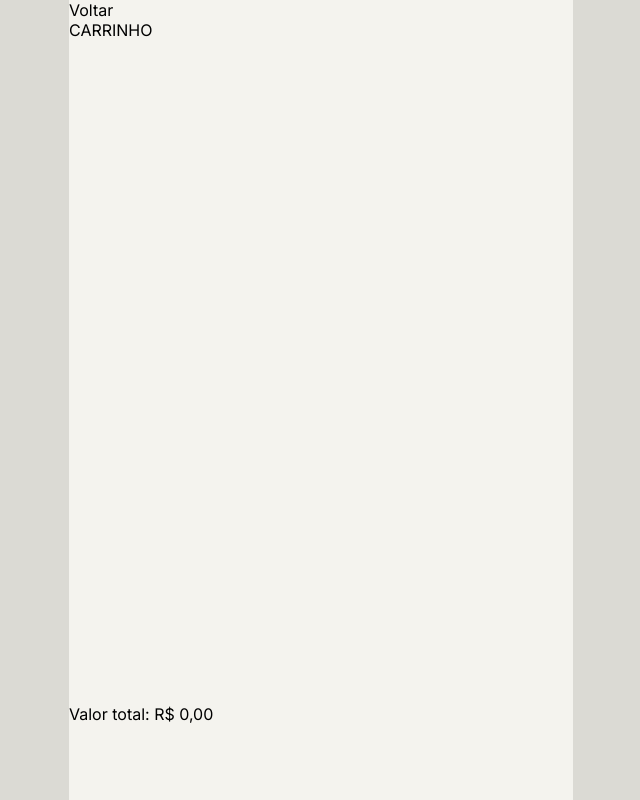
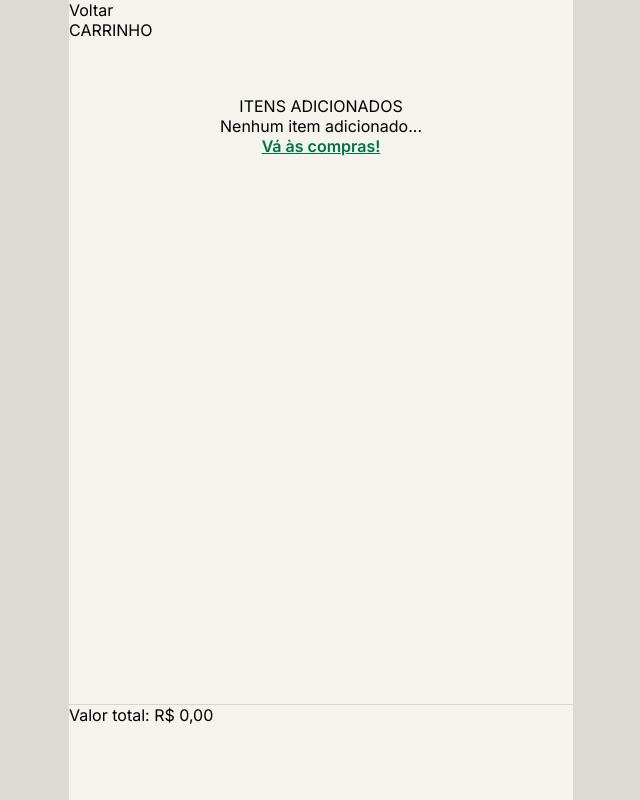
Before and after one commit to caio303/robins-food, a React (Create React App) app in the folder frontend/: page /carrinho in a window 1280 px wide. Shown: the whole page, without its empty margins (319-959 px from the left). Built offline with nearby package versions, Linux system fonts and the light colour scheme; a web font is replaced by a local one.

Commit message:
Componentizacao do estilo para item nao encontrado

```diff
--- a/frontend/src/App.scss
+++ b/frontend/src/App.scss
@@ -27,6 +27,22 @@ a {
     cursor: pointer;
 }
 
+
+.item-nao-encontrado {
+    align-items: center;
+    display: flex;
+    flex-direction: column;
+    justify-self: center;
+    height: 44rem;
+    width: 100%;
+
+    a#voltar-inicio {
+        color: $verde;
+        font-weight: $font-semibold;
+        text-decoration: underline;
+    }
+}
+
 div[id^=pagina-] {
     display: grid;
     grid-template:
@@ -52,6 +68,7 @@ main[id^=conteudo-] {
 }
 
 footer[id^=footer-] {
+    border-top: 1px solid $cinza3;
     grid-area: footer;
     height: 12vh;
 }
--- a/frontend/src/components/ConteudoCarrinho.jsx
+++ b/frontend/src/components/ConteudoCarrinho.jsx
@@ -1,6 +1,7 @@
 import { useDispatch } from "../../node_modules/react-redux/es/exports"
 import { getValorEmReais } from "../utils"
 import { actions as carrinhoActions } from "../actions/carrinho.actions"
+import { Link } from "../../node_modules/react-router-dom/dist/index"
 
 export const ConteudoCarrinho = ({ carrinho }) => {
     const dispatch = useDispatch()
@@ -8,10 +9,16 @@ export const ConteudoCarrinho = ({ carrinho }) => {
 
     return (
         <main id="conteudo-carrinho">
-             {carrinho.itens.map(item => (
-                <div onClick={() => removerItemDoCarrinho(item.id)} key={item.id}>
-                        {item.quantidade} x {item.nome} R$ {getValorEmReais(item.valor * item.quantidade)}
-                </div>
+            ITENS ADICIONADOS
+             {carrinho.itens.length < 1
+                ? <div className="item-nao-encontrado">
+                      <div>Nenhum item adicionado...</div>
+                      <Link to={'inicio'} id="voltar-inicio">Vá às compras!</Link>
+                  </div>
+                : carrinho.itens.map(item => (
+                    <div onClick={() => removerItemDoCarrinho(item.id)} key={item.id}>
+                            {item.quantidade} x {item.nome} R$ {getValorEmReais(item.valor * item.quantidade)}
+                    </div>
              ))}
         </main>
     )
--- a/frontend/src/components/ConteudoRestaurante.jsx
+++ b/frontend/src/components/ConteudoRestaurante.jsx
@@ -53,7 +53,7 @@ export const ConteudoRestaurante = () => {
                     </div>
                 </>
             ) : (
-                <div id="conteudo-restaurante__nao-encontrado">
+                <div id="item-nao-encontrado">
                     <div>Restaurante não encontrado :/</div>
                     <Link to={'/inicio'} id="voltar-inicio">Voltar ao início!</Link>
                 </div>
--- a/frontend/src/components/ConteudoRestaurante.scss
+++ b/frontend/src/components/ConteudoRestaurante.scss
@@ -24,19 +24,4 @@
         overflow-y: scroll;
         &::-webkit-scrollbar { width: 0; }
     }
-
-    &__nao-encontrado {
-        align-items: center;
-        display: flex;
-        flex-direction: column;
-        justify-self: center;
-        height: 44rem;
-        width: 100%;
-
-        a#voltar-inicio {
-            color: $verde;
-            font-weight: $font-semibold;
-            text-decoration: underline;
-        }
-    }
 }
--- a/frontend/src/components/FooterNavegacao.scss
+++ b/frontend/src/components/FooterNavegacao.scss
@@ -1,7 +1,6 @@
 @import '../variables';
 
 footer#footer-navegacao {
-    border-top: 1px solid $cinza3;
     display: flex;
     flex-direction: row;
     font-weight: $font-extra-light;
```
